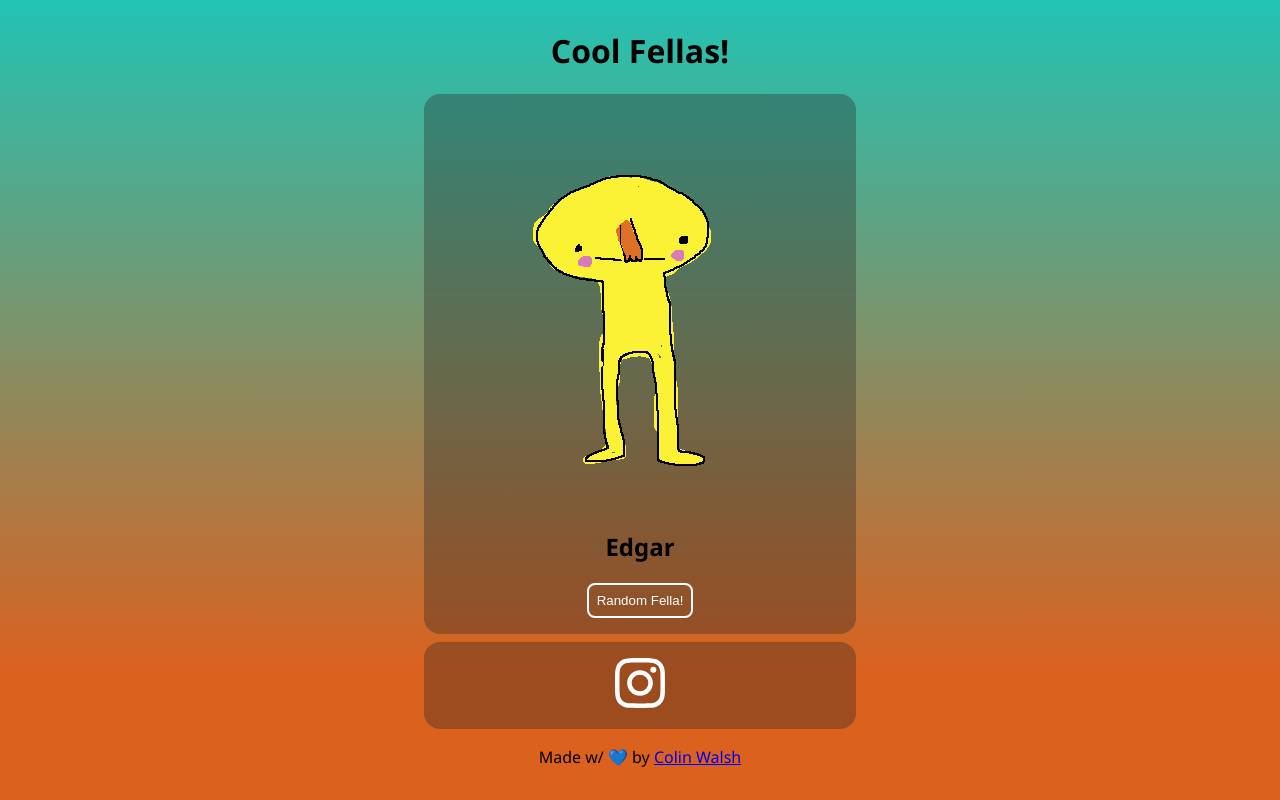
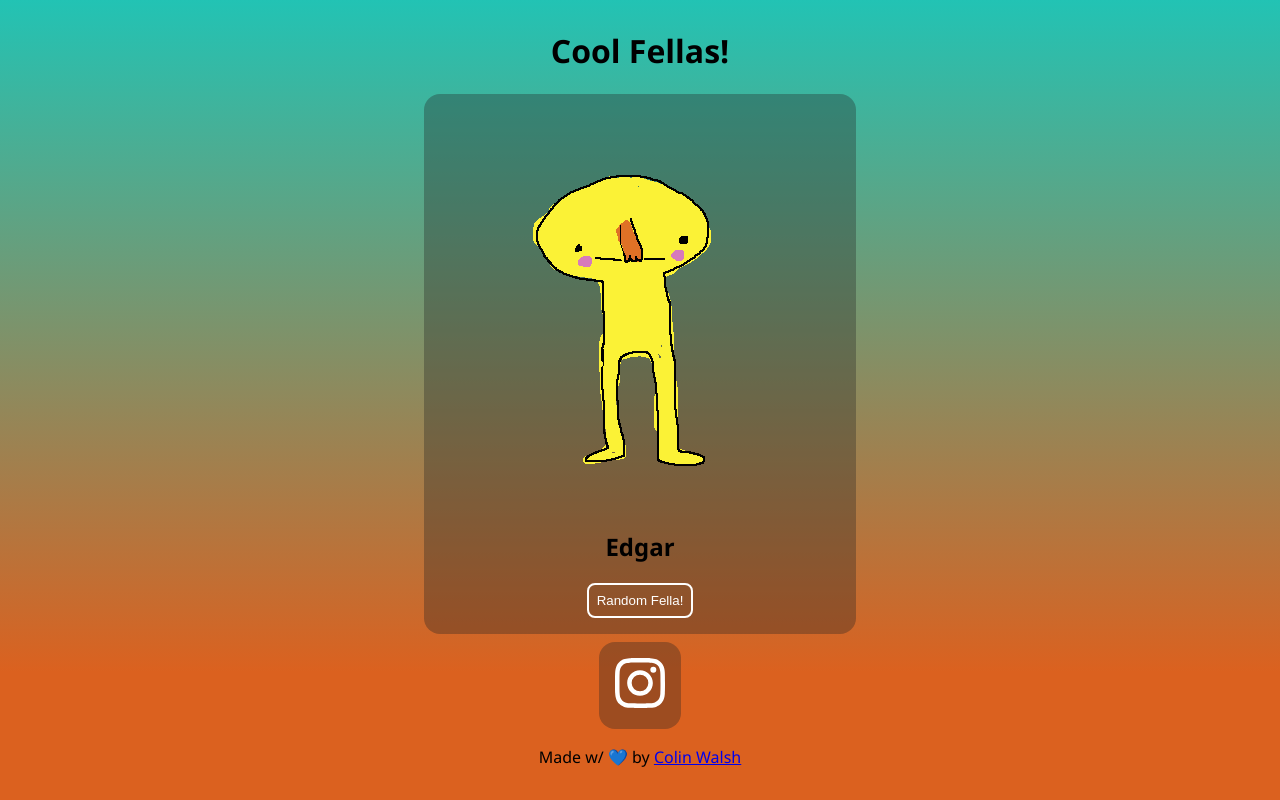
Before and after one commit to beetosu/fella-madlibs, a plain HTML site: page index.html in a window 1280 px wide. Drawn offline with Linux system fonts and the light colour scheme.

Commit message:
misc cleanup

```diff
--- a/index.css
+++ b/index.css
@@ -49,7 +49,9 @@ footer {
     display: flex;
     flex-direction: row;
     justify-content: center;
-    gap: 12px
+    gap: 12px;
+    width: fit-content;
+    align-self: center;
 }
 
 .links img {
--- a/index.html
+++ b/index.html
@@ -1,7 +1,7 @@
 <!DOCTYPE html>
 <html lang="en">
 <head>
-    <title>Cool Fellas!</title>
+    <title>Cool Fellas! 😎</title>
     <script src="/index.js"></script>
     <link rel="stylesheet" href="/index.css">
     <meta name="viewport" content="width=device-width, initial-scale=1.0">
```
